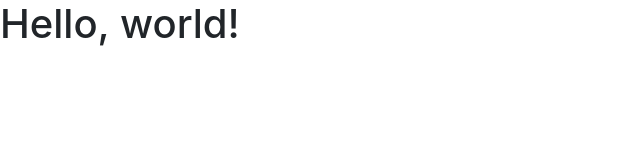
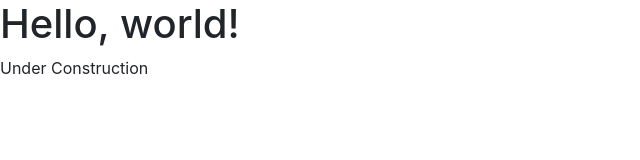
Before and after one commit to croninkevinm/croninkevinm.github.io, a plain HTML site: page index.html in a window 1280 px wide. Shown: the whole page, without its empty margins (0-640 px from the left). Drawn offline with nearby package versions, Linux system fonts and the light colour scheme.

Commit message:
Update Index

```diff
--- a/index.html
+++ b/index.html
@@ -1,24 +1,36 @@
 <!doctype html>
 <html lang="en">
+
 <head>
   <!-- Required meta tags -->
   <meta charset="utf-8">
   <meta name="viewport" content="width=device-width, initial-scale=1, shrink-to-fit=no">
 
   <!-- Bootstrap CSS -->
-    <link rel="stylesheet" href="https://stackpath.bootstrapcdn.com/bootstrap/4.2.1/css/bootstrap.min.css" integrity="sha384-GJzZqFGwb1QTTN6wy59ffF1BuGJpLSa9DkKMp0DgiMDm4iYMj70gZWKYbI706tWS" crossorigin="anonymous">
-    <link rel="stylesheet" href="https://use.fontawesome.com/releases/v5.6.3/css/all.css" integrity="sha384-UHRtZLI+pbxtHCWp1t77Bi1L4ZtiqrqD80Kn4Z8NTSRyMA2Fd33n5dQ8lWUE00s/" crossorigin="anonymous">
+  <link rel="stylesheet" href="https://stackpath.bootstrapcdn.com/bootstrap/4.2.1/css/bootstrap.min.css"
+    integrity="sha384-GJzZqFGwb1QTTN6wy59ffF1BuGJpLSa9DkKMp0DgiMDm4iYMj70gZWKYbI706tWS" crossorigin="anonymous">
+  <link rel="stylesheet" href="https://use.fontawesome.com/releases/v5.6.3/css/all.css"
+    integrity="sha384-UHRtZLI+pbxtHCWp1t77Bi1L4ZtiqrqD80Kn4Z8NTSRyMA2Fd33n5dQ8lWUE00s/" crossorigin="anonymous">
   <link rel="stylesheet" href="static/css/site.css">
 
   <title>Hello, world!</title>
 </head>
+
 <body>
   <h1>Hello, world!</h1>
+  <p>Under Construction</p>
 
   <!-- Optional JavaScript -->
   <!-- jQuery first, then Popper.js, then Bootstrap JS -->
-    <script src="https://code.jquery.com/jquery-3.3.1.slim.min.js" integrity="sha384-q8i/X+965DzO0rT7abK41JStQIAqVgRVzpbzo5smXKp4YfRvH+8abtTE1Pi6jizo" crossorigin="anonymous"></script>
-    <script src="https://cdnjs.cloudflare.com/ajax/libs/popper.js/1.14.6/umd/popper.min.js" integrity="sha384-wHAiFfRlMFy6i5SRaxvfOCifBUQy1xHdJ/yoi7FRNXMRBu5WHdZYu1hA6ZOblgut" crossorigin="anonymous"></script>
-    <script src="https://stackpath.bootstrapcdn.com/bootstrap/4.2.1/js/bootstrap.min.js" integrity="sha384-B0UglyR+jN6CkvvICOB2joaf5I4l3gm9GU6Hc1og6Ls7i6U/mkkaduKaBhlAXv9k" crossorigin="anonymous"></script>
+  <script src="https://code.jquery.com/jquery-3.3.1.slim.min.js"
+    integrity="sha384-q8i/X+965DzO0rT7abK41JStQIAqVgRVzpbzo5smXKp4YfRvH+8abtTE1Pi6jizo"
+    crossorigin="anonymous"></script>
+  <script src="https://cdnjs.cloudflare.com/ajax/libs/popper.js/1.14.6/umd/popper.min.js"
+    integrity="sha384-wHAiFfRlMFy6i5SRaxvfOCifBUQy1xHdJ/yoi7FRNXMRBu5WHdZYu1hA6ZOblgut"
+    crossorigin="anonymous"></script>
+  <script src="https://stackpath.bootstrapcdn.com/bootstrap/4.2.1/js/bootstrap.min.js"
+    integrity="sha384-B0UglyR+jN6CkvvICOB2joaf5I4l3gm9GU6Hc1og6Ls7i6U/mkkaduKaBhlAXv9k"
+    crossorigin="anonymous"></script>
 </body>
+
 </html>
```
Lines whose indentation alone changed are shown as unchanged.
